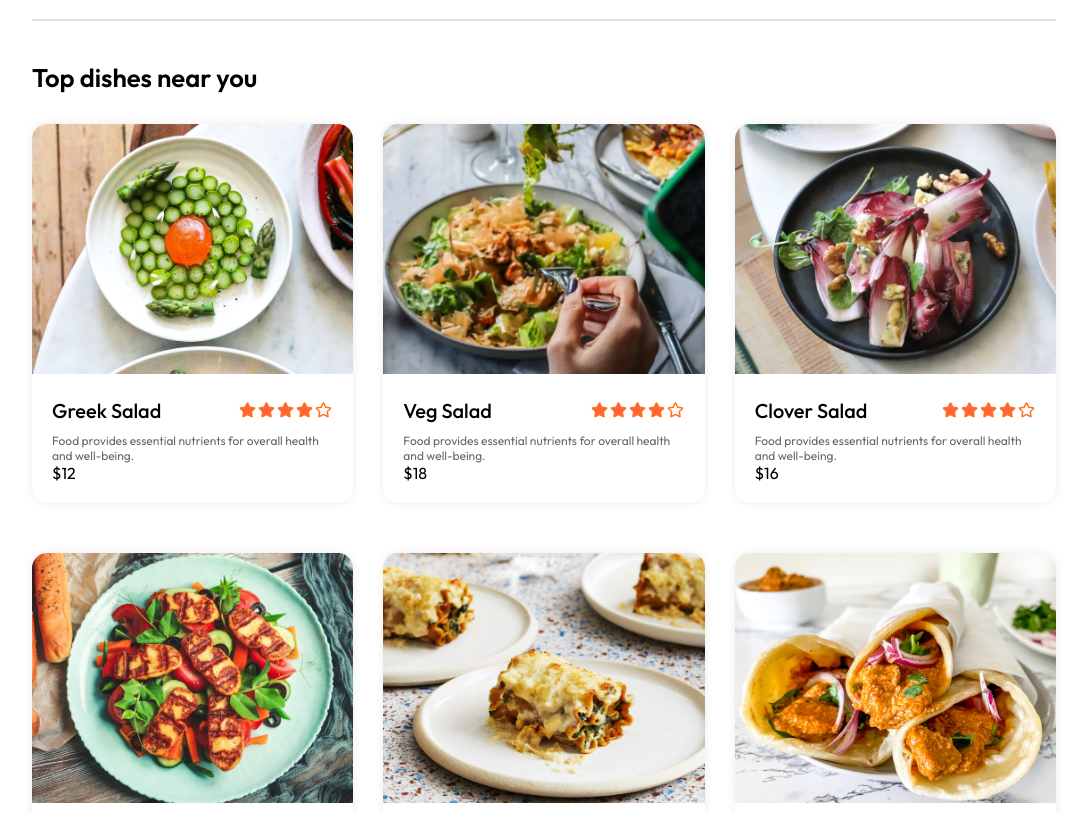
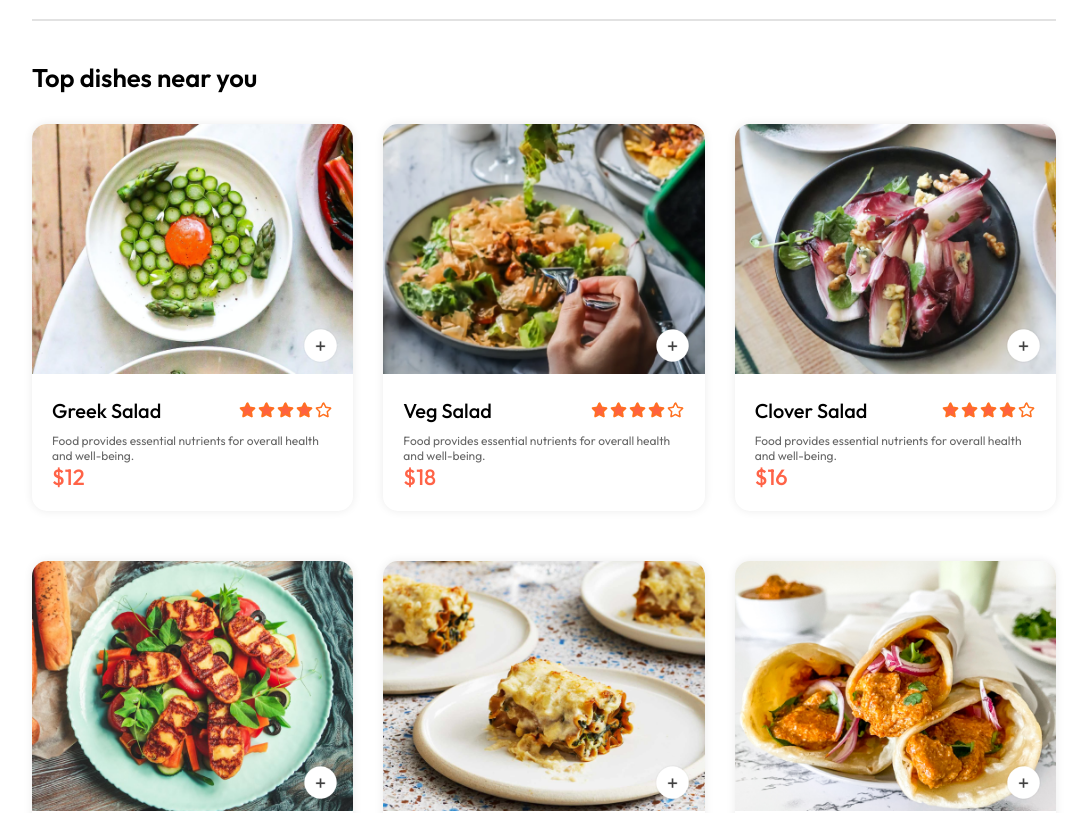
Before and after one commit to Arti05-Ambre/Food-Order, a React (Vite) app: page / in a window 1280 px wide. Shown: the part 1000-1813 px from the top of the page, without its empty margins (96-1183 px from the left). Built offline with nearby package versions, Linux system fonts and the light colour scheme.

Commit message:
initial comment

```diff
--- a/src/components/FoodItem/FoodItem.css
+++ b/src/components/FoodItem/FoodItem.css
@@ -31,3 +31,35 @@
     color: #676767;
     font-size: 12px;
 }
+.food-item-price{
+    font-size: 22px;
+    font-weight: 500;
+    margin-top: 10px 0px;
+    color: tomato;
+}
+.food-item-img-container{
+   position: relative;
+}
+.food-item-img-container .add{
+  width: 35px;
+  position: absolute;
+  bottom: 15px;
+  right: 15px;
+  cursor: pointer;
+  border-radius: 50%;
+}
+.food-item-counter{
+   position: absolute;
+   bottom: 15px;
+   right: 15px;
+   display: flex;
+   align-items: center;
+   gap: 10px;
+   padding: 6px;
+   border-radius: 50px;
+   background-color: white;
+}
+.food-item-counter img{
+    width: 30px;
+
+}
--- a/src/components/FoodItem/FoodItem.jsx
+++ b/src/components/FoodItem/FoodItem.jsx
@@ -1,23 +1,65 @@
-import React from 'react'
+import React, { useContext } from 'react'
 import './FoodItem.css'
 import { assets } from '../../assets/assets'
+import { StoreContext } from '../../context/StoreContext'
 
 const FoodItem = ({ id, name, description, price, image }) => {
+
+  const { cartItems, addToCart, removeFromCart } = useContext(StoreContext)
+
   return (
     <div className='food-item'>
+
       <div className='food-item-img-container'>
-        <img className='food-item-image' src={image} alt='' />
+
+        <img
+          className='food-item-image'
+          src={image}
+          alt=''
+        />
+
+        {!cartItems[id] ? (
+          <img
+            className='add'
+            onClick={() => addToCart(id)}
+            src={assets.add_icon_white}
+            alt=''
+          />
+        ) : (
+          <div className='food-item-counter'>
+
+            <img
+              onClick={() => removeFromCart(id)}
+              src={assets.remove_icon_red}
+              alt=''
+            />
+
+            <p>{cartItems[id]}</p>
+
+            <img
+              onClick={() => addToCart(id)}
+              src={assets.add_icon_green}
+              alt=''
+            />
+
+          </div>
+        )}
+
       </div>
 
       <div className='food-item-info'>
+
         <div className='food-item-name-rating'>
           <p>{name}</p>
           <img src={assets.rating_starts} alt='' />
         </div>
 
         <p className='food-item-desc'>{description}</p>
+
         <p className='food-item-price'>${price}</p>
+
       </div>
+
     </div>
   )
 }
--- a/src/context/StoreContext.jsx
+++ b/src/context/StoreContext.jsx
@@ -1,23 +1,46 @@
-import { createContext } from "react";
-import{food_list}from "../assets/assets.js"
+import { createContext, useState } from 'react'
+import { food_list } from '../assets/assets.js'
+
 export const StoreContext = createContext(null)
+
 const StoreProvider = (props) => {
 
+  const [cartItems, setCartItems] = useState({})
 
+  const addToCart = (itemId) => {
+    if (!cartItems[itemId]) {
+      setCartItems((prev) => ({
+        ...prev,
+        [itemId]: 1
+      }))
+    } else {
+      setCartItems((prev) => ({
+        ...prev,
+        [itemId]: prev[itemId] + 1
+      }))
+    }
+  }
 
-    const contextValue = {
-        food_list
+  const removeFromCart = (itemId) => {
+    setCartItems((prev) => ({
+      ...prev,
+      [itemId]: prev[itemId] - 1
+    }))
+  }
 
+  const contextValue = {
+    food_list,
+    cartItems,
+    setCartItems,
+    addToCart,
+    removeFromCart
+  }
 
-
-
+  return (
+    <StoreContext.Provider value={contextValue}>
+      {props.children}
+    </StoreContext.Provider>
+  )
 }
 
-return(
-    <StoreContext.Provider value={contextValue}>
-        {props.children
-        }
-    </StoreContext.Provider>
-)
-}
-export default StoreProvider;
+export default StoreProvider
```
